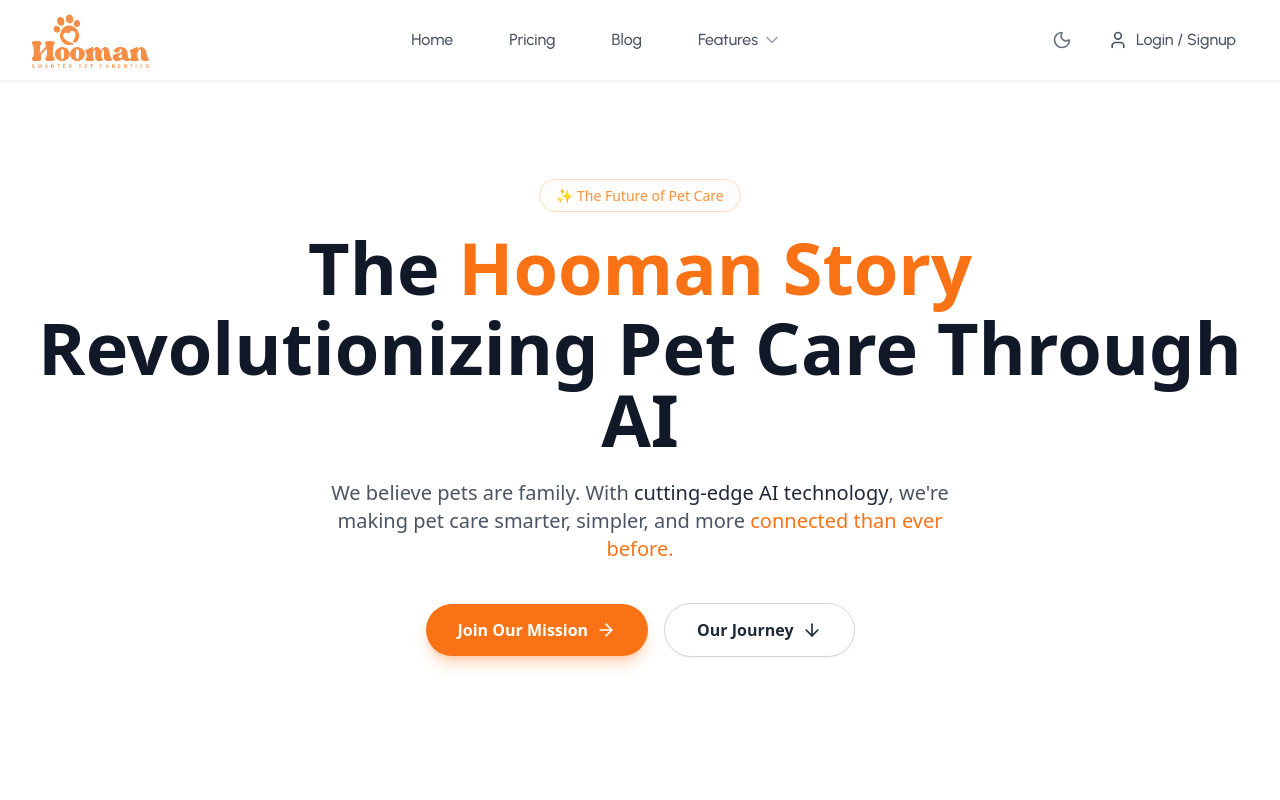
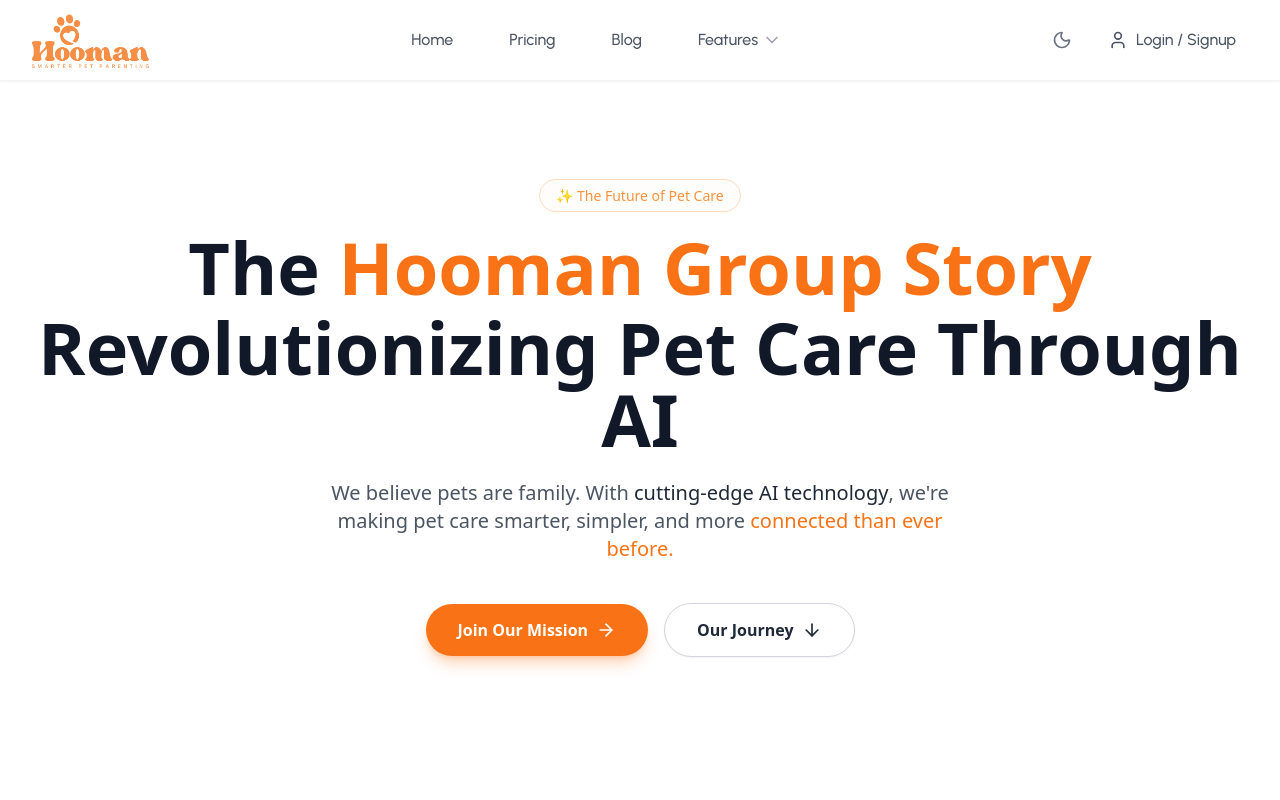
Before and after one commit to Gaurav-css/template, a Next.js app: page /About in a window 1280 px wide. Shown: the top 800 px of the page. Built offline with nearby package versions, Linux system fonts and the light colour scheme.

Commit message:
Change content from Hooman to Hooman Group

```diff
--- a/src/app/About/page.tsx
+++ b/src/app/About/page.tsx
@@ -212,7 +212,7 @@
     ];
 
     const roadmap = [
-        { icon: <Smartphone size={24} className="text-orange-500" />, iconBg: 'bg-orange-500/10', title: 'App Launch', date: 'Q2 2025', description: 'Release Hooman\'s comprehensive pet care platform with Ezra AI and advanced health monitoring.', status: 'Upcoming', statusColor: 'bg-orange-500/20 text-orange-400' },
+        { icon: <Smartphone size={24} className="text-orange-500" />, iconBg: 'bg-orange-500/10', title: 'App Launch', date: 'Q2 2025', description: 'Release Hooman Group\'s comprehensive pet care platform with Ezra AI and advanced health monitoring.', status: 'Upcoming', statusColor: 'bg-orange-500/20 text-orange-400' },
         { icon: <HeartHandshake size={24} className="text-orange-500" />, iconBg: 'bg-orange-500/10', title: 'Pet Partnership', date: 'Q3 2025', description: 'Building the world\'s largest verified network of veterinarians and pet care professionals.', status: 'In Progress', statusColor: 'bg-orange-500/20 text-orange-400' },
         { icon: <Globe size={24} className="text-green-500" />, iconBg: 'bg-green-500/10', title: 'Global Expansion', date: 'Q4 2025', description: 'Bringing smart pet care solutions to families worldwide with multi-language support.', status: 'Planned', statusColor: 'bg-gray-500/20 text-gray-400' },
         { icon: <Users size={24} className="text-purple-500" />, iconBg: 'bg-purple-500/10', title: 'Community Growth', date: '2026', description: 'Creating a thriving ecosystem of pet parents, experts, and AI-powered care solutions.', status: 'Planned', statusColor: 'bg-gray-500/20 text-gray-400' }
@@ -336,7 +336,7 @@
             </span>
           </div>
           <h1 className="text-4xl sm:text-5xl md:text-6xl lg:text-7xl font-bold text-gray-900 dark:text-white leading-tight">
-            The <span className="text-orange-500 dark:text-orange-400">Hooman</span> <span className="text-orange-500 dark:text-orange-400">Story</span>
+            The <span className="text-orange-500 dark:text-orange-400">Hooman Group</span> <span className="text-orange-500 dark:text-orange-400">Story</span>
           </h1>
           <h2 className="mt-2 text-4xl sm:text-5xl md:text-6xl lg:text-7xl font-bold text-gray-900 dark:text-white leading-tight">
             Revolutionizing Pet Care Through AI
--- a/src/app/CareTrack/page.tsx
+++ b/src/app/CareTrack/page.tsx
@@ -37,7 +37,7 @@
         <div className="flex items-center justify-between">
           <div className="flex items-center gap-8">
             <div className="flex items-center gap-2">
-                <span className="text-2xl font-bold text-[#ED6C35]">Hooman</span>
+                <span className="text-2xl font-bold text-[#ED6C35]">Hooman Group</span>
             </div>
             <nav className="hidden md:flex items-center gap-6 text-sm font-medium text-gray-600 dark:text-gray-300">
               {/* FIXED: Replaced <a> with <Link> for internal navigation */}
--- a/src/app/EzraAiPage/page.tsx
+++ b/src/app/EzraAiPage/page.tsx
@@ -275,7 +275,7 @@
                   {/* Replaced Next.js Image with standard <img> tag and adjusted classes for fill effect */}
                   <img
                     src="/Ezra.png"
-                    alt="Hooman App on Phone"
+                    alt="Hooman Group App on Phone"
                     className="absolute inset-0 w-full h-full object-cover rounded-[2.7rem]"
                   />
                 </div>
--- a/src/app/privacypolicy/page.tsx
+++ b/src/app/privacypolicy/page.tsx
@@ -26,7 +26,7 @@
 
               <Section title="1. Introduction">
                 <p>
-                  <strong>1.1.</strong> Hooman Group Ltd (“Hooman”, “we”, “our”, or “us”) is committed to safeguarding the privacy and personal data of our users, customers, partners, and visitors (“you” or “your”). As a company dedicated to providing innovative pet care solutions, including AI-powered tools like Ezra AI, we prioritise transparency, security, and compliance in all our data handling practices.
+                  <strong>1.1.</strong> Hooman Group Ltd (“Hooman Group”, “we”, “our”, or “us”) is committed to safeguarding the privacy and personal data of our users, customers, partners, and visitors (“you” or “your”). As a company dedicated to providing innovative pet care solutions, including AI-powered tools like Ezra AI, we prioritise transparency, security, and compliance in all our data handling practices.
                 </p>
                 <p>
                   <strong>1.2.</strong> This Privacy Policy describes how we collect, use, disclose, store, and protect personal data when you access our websites, mobile applications, platforms, and services (collectively, the “Services”). It applies to all interactions with our Services, whether through our website at www.hoomanpets.com, our mobile app, or any integrated third-party features.
--- a/src/app/terms&services/page.tsx
+++ b/src/app/terms&services/page.tsx
@@ -25,7 +25,7 @@
 
             <Section title="1. Agreement to Terms">
               <p>
-                <strong>1.1.</strong> These Terms of Service (“Terms”) constitute a legally binding agreement between you (“you”, “your”, or “User”) and Hooman Group Ltd (“Hooman”, “we”, “our”, or “us”), a company registered in England and Wales with registered address at [Your Address Here], United Kingdom. These Terms govern your access to and use of our websites (including www.hoomanpets.com), mobile applications, platforms, AI-powered tools (such as Ezra AI), digital products, and any related services (collectively, the “Services”).
+                <strong>1.1.</strong> These Terms of Service (“Terms”) constitute a legally binding agreement between you (“you”, “your”, or “User”) and Hooman Group Ltd (“Hooman Group”, “we”, “our”, or “us”), a company registered in England and Wales with registered address at [Your Address Here], United Kingdom. These Terms govern your access to and use of our websites (including www.hoomanpets.com), mobile applications, platforms, AI-powered tools (such as Ezra AI), digital products, and any related services (collectively, the “Services”).
               </p>
               <p>
                 <strong>1.2.</strong> By accessing, registering for, or using the Services in any manner, you acknowledge that you have read, understood, and agree to be bound by these Terms, our Privacy Policy (incorporated herein by reference), and any additional guidelines or rules posted within the Services. If you do not agree to these Terms, you must not access or use the Services and should discontinue any use immediately.
@@ -62,7 +62,7 @@
 
             <Section title="9. Warranties and Limitation of Liability">
               <p><strong>9.1.</strong> The Services are provided “as is” and “as available” without warranties of any kind, express or implied, including but not limited to merchantability, fitness for a particular purpose, accuracy, or non-infringement.</p>
-              <p><strong>9.2.</strong> To the maximum extent permitted by law, Hooman, its affiliates, officers, directors, employees, and agents shall not be liable for any indirect, incidental, special, consequential, or punitive damages, including loss of profits, data, goodwill, or pet-related harm, arising from or related to the Services, even if advised of the possibility.</p>
+              <p><strong>9.2.</strong> To the maximum extent permitted by law, Hooman Group, its affiliates, officers, directors, employees, and agents shall not be liable for any indirect, incidental, special, consequential, or punitive damages, including loss of profits, data, goodwill, or pet-related harm, arising from or related to the Services, even if advised of the possibility.</p>
               <p><strong>9.3.</strong> Our total aggregate liability for any claims under these Terms is limited to the amount you paid us for the Services in the twelve (12) months preceding the claim.</p>
               <p><strong>9.4.</strong> Nothing in these Terms excludes or limits liability for death or personal injury caused by negligence, fraud, or any other liability that cannot be excluded under applicable law (e.g., UK Consumer Rights Act 2015).</p>
             </Section>
--- a/src/components/FAQSection.tsx
+++ b/src/components/FAQSection.tsx
@@ -7,19 +7,19 @@
     category: 'General',
     questions: [
       {
-        question: 'What is Hooman  and how does it work?',
+        question: 'What is Hooman Group and how does it work?',
         answer:
-          "Hooman is an AI-powered mobile app designed to help pet parents manage their pets' health and routines. It offers features like health tracking, vet insights, and personalised care reminders. With Hooman, you can ensure your furry friends receive the best care possible.",
+          "Hooman Group is an AI-powered mobile app designed to help pet parents manage their pets' health and routines. It offers features like health tracking, vet insights, and personalised care reminders. With Hooman Group, you can ensure your furry friends receive the best care possible.",
       },
       {
-        question: 'Is Hooman suitable for both dogs and cats?',
+        question: 'Is Hooman Group suitable for both dogs and cats?',
         answer:
-          'Yes, Hooman is designed to cater to the needs of both dogs and cats, providing customized health tracking and care routines for each.',
+          'Yes, Hooman Group is designed to cater to the needs of both dogs and cats, providing customized health tracking and care routines for each.',
       },
       {
-        question: 'What makes Hooman different from other pet apps?',
+        question: 'What makes Hooman Group different from other pet apps?',
         answer:
-          'Hooman uses advanced AI to provide proactive health insights and personalized recommendations, going beyond simple tracking to become a comprehensive health partner for your pet.',
+          'Hooman Group uses advanced AI to provide proactive health insights and personalized recommendations, going beyond simple tracking to become a comprehensive health partner for your pet.',
       },
     ],
   },
@@ -32,9 +32,9 @@
           "Ezra AI, our proprietary technology, analyzes data points from your pet's activity, diet, and reported symptoms to identify patterns and potential health issues before they become serious.",
       },
       {
-        question: 'Can Hooman detect serious health issues?',
+        question: 'Can Hooman Group detect serious health issues?',
         answer:
-          "Hooman's AI can flag potential health concerns based on the data you provide. However, it is not a substitute for professional veterinary diagnosis. We always recommend consulting your vet for any serious issues.",
+          "Hooman Group's AI can flag potential health concerns based on the data you provide. However, it is not a substitute for professional veterinary diagnosis. We always recommend consulting your vet for any serious issues.",
       },
     ],
   },
@@ -44,7 +44,7 @@
       {
         question: 'Can I sync with vets?',
         answer:
-          "Yes, Hooman allows you to connect with your vet directly through the app. You can share health data and receive professional insights seamlessly. This feature enhances communication and ensures your pet's health is monitored effectively.",
+          "Yes, Hooman Group allows you to connect with your vet directly through the app. You can share health data and receive professional insights seamlessly. This feature enhances communication and ensures your pet's health is monitored effectively.",
       },
     ],
   },
@@ -54,10 +54,10 @@
       {
         question: 'Is it free to use?',
         answer:
-          'Hooman offers a free version with essential features. For advanced functionalities and personalised services, a subscription is required. You can explore the app to see which plan suits you and your pet best.',
+          'Hooman Group offers a free version with essential features. For advanced functionalities and personalised services, a subscription is required. You can explore the app to see which plan suits you and your pet best.',
       },
       {
-        question: "What's included in the Hooman platform?",
+        question: "What's included in the Hooman Group platform?",
         answer:
           'The platform includes health and activity tracking, AI-powered insights, appointment reminders, and the ability to share data with your vet. Premium features unlock more in-depth analysis and telehealth options.',
       },
@@ -95,7 +95,7 @@
             Frequently Asked Questions
           </h1>
           <p className="text-lg text-gray-600 dark:text-gray-400">
-            Find answers to your questions about Hooman.
+            Find answers to your questions about Hooman Group.
           </p>
         </div>
 
--- a/src/components/FeaturesSection.tsx
+++ b/src/components/FeaturesSection.tsx
@@ -158,10 +158,10 @@
               <span className="text-sm font-bold text-[#ED6C35]">Features</span>
               {/* FIXED: Escaped the apostrophe in "Pet's" */}
               <h1 className="text-4xl md:text-5xl font-bold tracking-tight text-gray-900 dark:text-white">
-                Why Choose Hooman for Your Pet&apos;s Health?
+                Why Choose Hooman Group for Your Pet&apos;s Health?
               </h1>
               <p className="text-lg text-gray-600 dark:text-gray-400 leading-relaxed">
-                At Hooman, we understand that your pets are family. Our AI-powered tools are designed to simplify pet care, ensuring your furry friends receive the best attention possible.
+                At Hooman Group, we understand that your pets are family. Our AI-powered tools are designed to simplify pet care, ensuring your furry friends receive the best attention possible.
               </p>
 
               <div className="flex items-center space-x-4 pt-4">
--- a/src/components/Footer.tsx
+++ b/src/components/Footer.tsx
@@ -30,9 +30,9 @@
       title: "Product",
       links: [
         { name: "Ezra AI", href: "/EzraAiPage" },
-        { name: "Hooman Care", href: "/CareTrack" },
+        { name: "Hooman Group Care", href: "/CareTrack" },
         // { name: "Hooman Connect", href: "#" },
-        { name: "Hooman Veterinary", href: "vet-insights" },
+        { name: "Hooman Group Veterinary", href: "vet-insights" },
         { name: "Pricing", href: "/#pricing" },
         { name: "Download Application", href: "#" },
       ],
```
